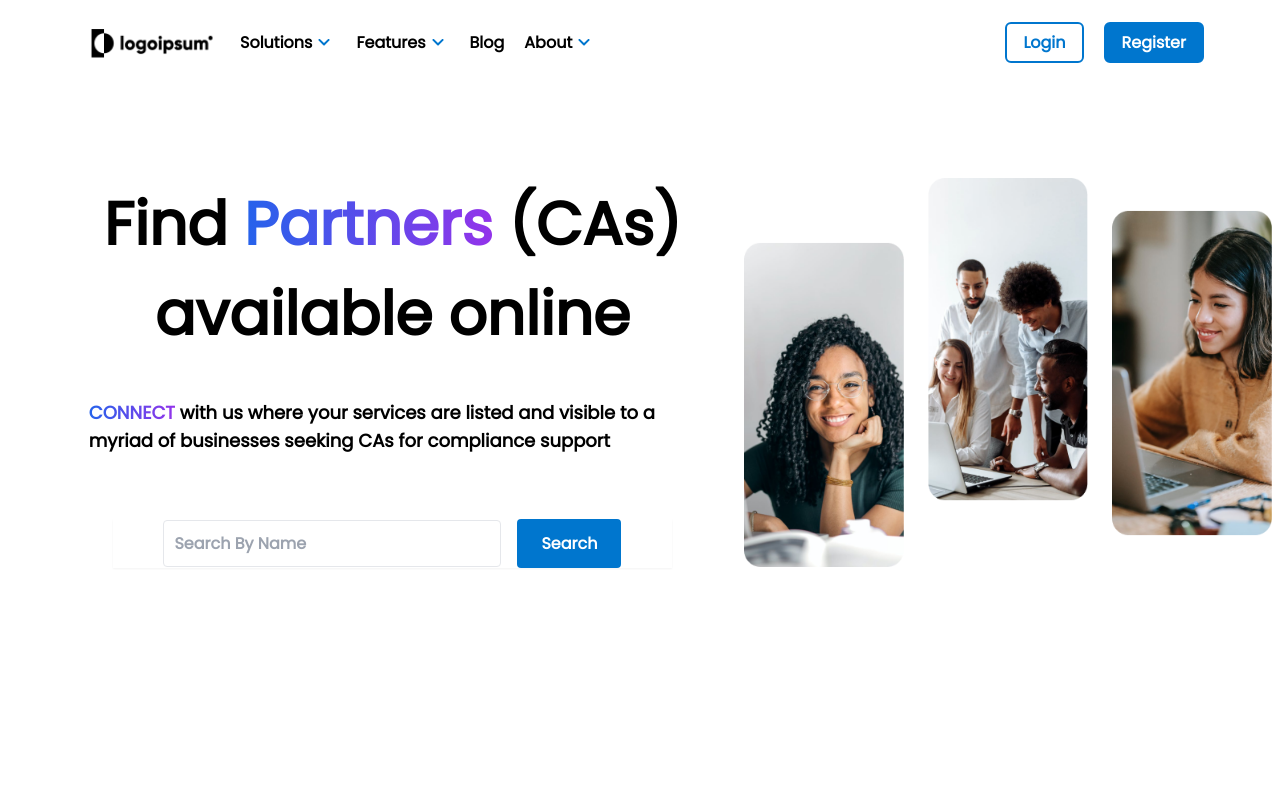
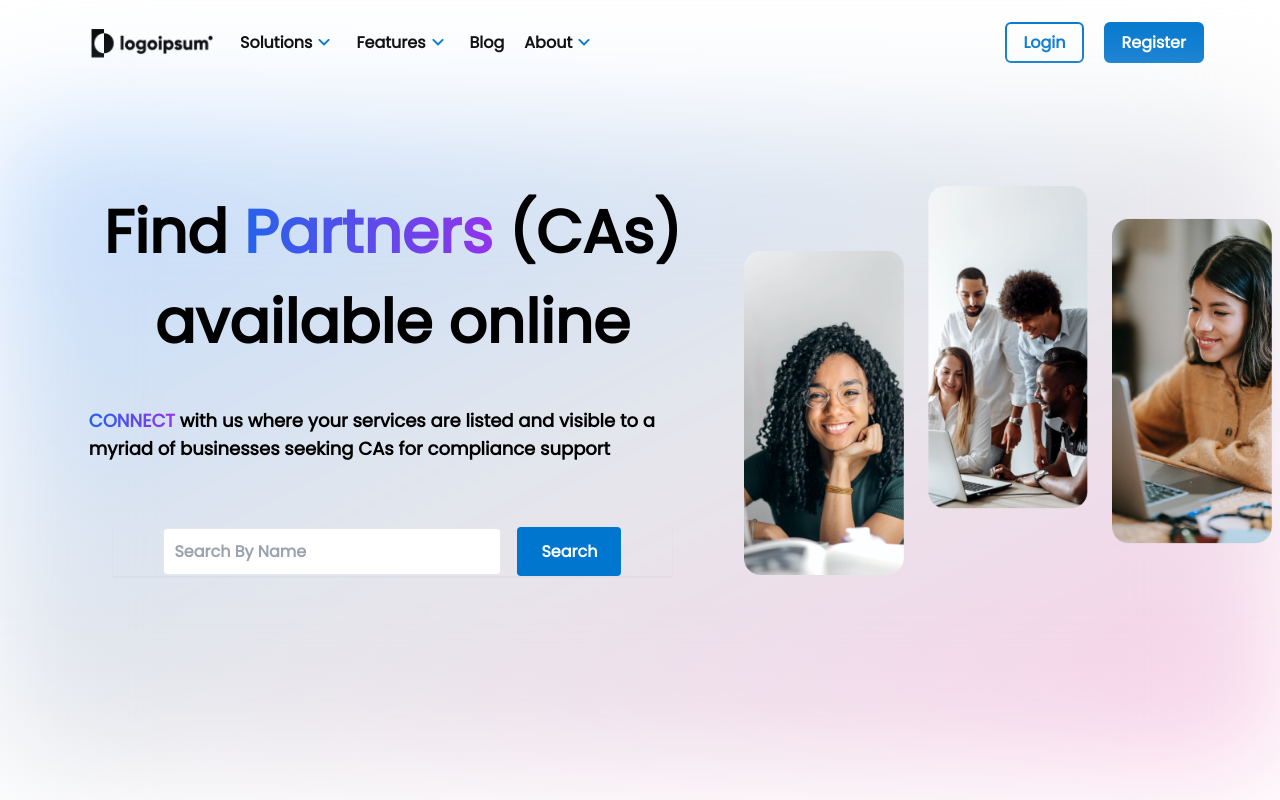
Before and after one commit to aryanofficialjain/CA_Recommendation_Website, a React (Vite) app: page / in a window 1280 px wide. Built offline with nearby package versions, Linux system fonts and the light colour scheme.

Commit message:
add linear gradient to background

```diff
--- a/src/App.jsx
+++ b/src/App.jsx
@@ -7,10 +7,12 @@ function App() {
   // const [count, setCount] = useState(0)
 
   return (
-    <>
-    <Nav/>
+    <div>
+      <Nav/>
+            <div className="gradient bg-gradient-to-tl from-pink-200 via-gray-200 to-blue-200 via-opacity-0 filter blur-3xl absolute top-32 left-0 w-full h-[80vh]"></div>
+
     <Hero/>
-    </>
+    </div>
   )
 }
 
--- a/src/components/Hero.jsx
+++ b/src/components/Hero.jsx
@@ -3,8 +3,9 @@ import React from 'react'
 const Hero = () => {
   return (
     <>
-        <div className="hero-container max-w-7xl mt-[40px] mx-auto h-full  ">
-            <div className="hero w-[100%]  md:w-[94%] ml-auto py-5 px-1 ">
+        <div className="hero-container max-w-7xl mt-[40px] mx-auto h-full ">
+
+            <div className="hero w-[100%]  md:w-[94%] ml-auto py-7 px-1 ">
               <div className="hero mx-auto flex items-center justify-between  flex-col xl:flex-row gap-9">
 
                 <div className="left-container h-[60vh] w-full md:w-[70%] flex z-20">
--- a/src/components/Nav.jsx
+++ b/src/components/Nav.jsx
@@ -11,7 +11,9 @@ const Nav = () => {
 
   return (
     <>
-      <div className="navbar-container h-[85px] max-w-6xl mx-auto flex items-center justify-between py-3">
+
+      <div className="navbar-container h-[85px] max-w-6xl mx-auto flex items-center justify-between py-3 bg-white">
+
         <div className="navbar w-full h-full flex items-center justify-between">
           <div className="logo w-44 px-4">
             <img src="img/logo.png" alt="" className="w-full" />
@@ -84,6 +86,7 @@ const Nav = () => {
               Register
             </button>
           </div>
+
         </div>
       )}
     </>
```
Also changed, not shown: src/App.css (line endings or trailing spaces).
